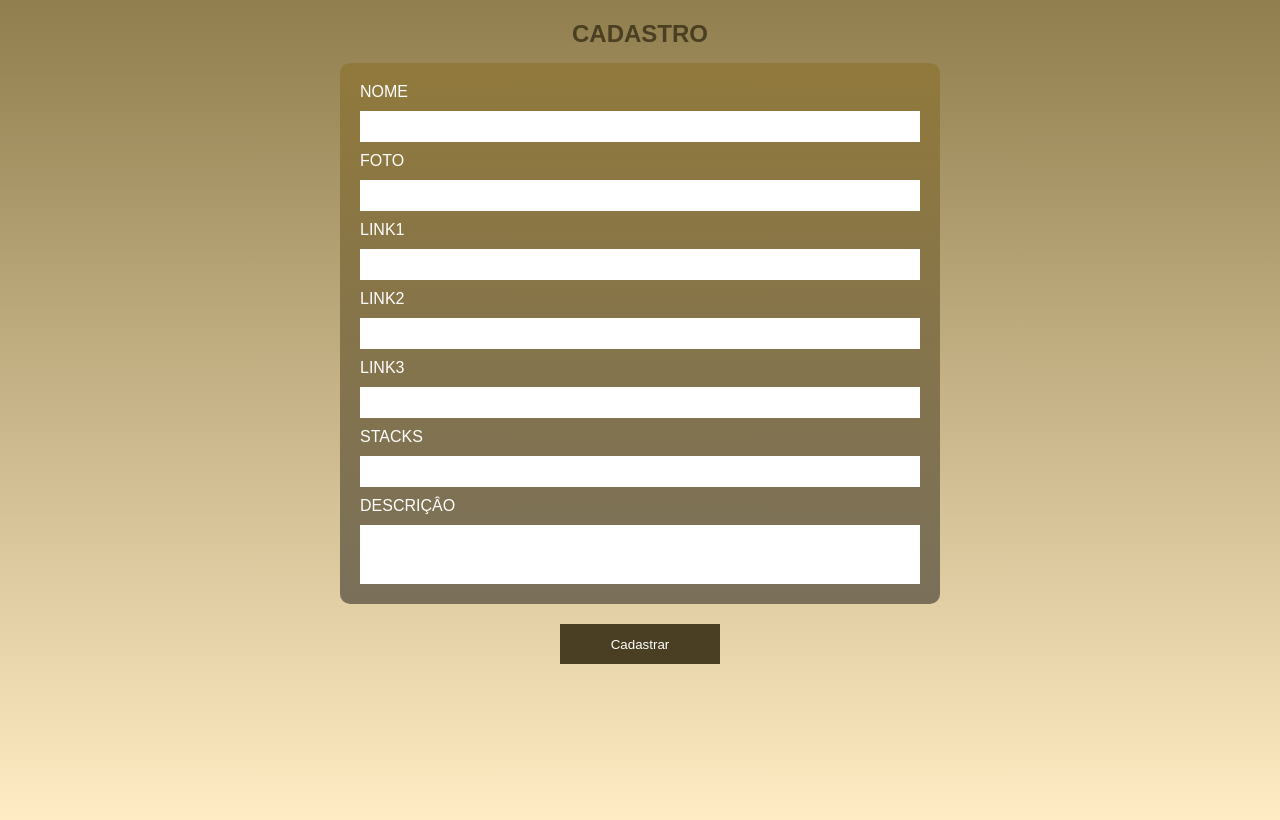
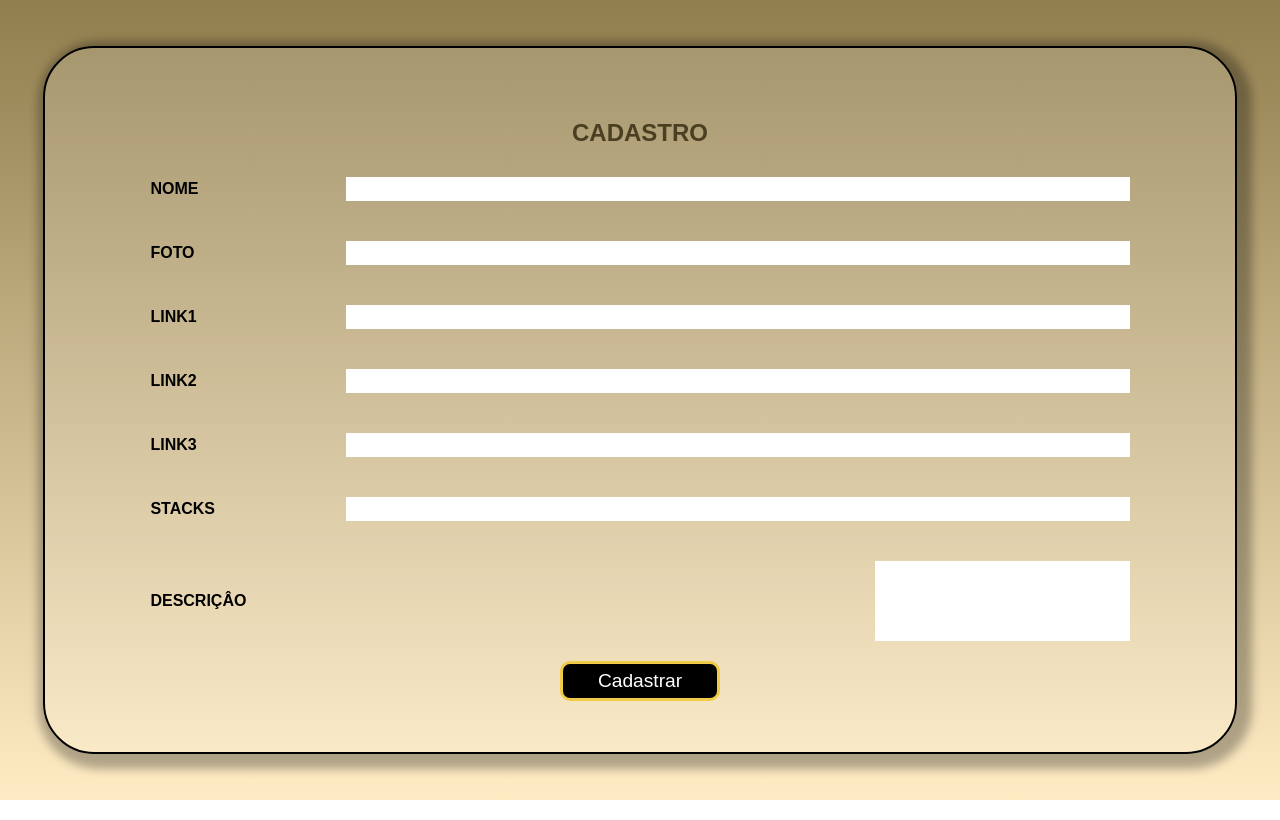
Before and after one commit to PietroBucker/CTRL-ALT-YOURLIFE, a plain HTML site: page src/html/cadastro.html in a window 1280 px wide. Drawn offline with Linux system fonts and the light colour scheme.

Commit message:
estilizado cadastro, e footer

```diff
--- a/src/css/cadastro.css
+++ b/src/css/cadastro.css
@@ -14,35 +14,45 @@ section {
     height: 100vh;
     display: flex;
     flex-direction: column;
-    padding-top: 20px;
+    margin: auto;
 }
 
 .title {
     text-align: center;
-    margin-bottom: 15px;
+    margin-top: 20px;
+    margin-bottom: 10px;
     color: #4a3f22;
 }
 
 .form-content {
+    background-color: rgba(255, 255, 255, 0.15);
+    box-shadow: 5px 5px 10px 10px rgba(0, 0, 0, 0.295);
+    margin: auto;
+    padding: 4%;
+    width: 85%;
+    border: 2px solid black;
+    border-radius: 4vw;
     display: flex;
     flex-direction: column;
-    padding: 20px;
-    width: 100%;
-    max-width: 560px;
-    margin: 0 auto 20px;
-    gap: 10px;
-    border-radius: 10px;
-    background: linear-gradient(#91793c, rgb(122, 112, 90));
+    /* flex-wrap: wrap; */
+    justify-content: space-around;
+    /* align-items: center;  */
+
 }
+
+
 
 .action {
     width: 160px;
     height: 40px;
-    background-color: #4a3f22;
+    background-color: black;
+    border: 3px solid #F0CB47;
+    border-radius: 10px;
     color: #ffffff;
     margin: 0 auto;
     cursor: pointer;
     transition: all 0.3s ease 0s;
+    font-size: larger;
 }
 
 button:hover {
@@ -50,14 +60,24 @@ button:hover {
 }
 
 label {
-    color: white;
+    width: 90%;
+    color: rgb(0, 0, 0);
+    font-weight: bolder;
+    display: flex;
+    justify-content: space-between;
+    margin-top: 2vh;
+    margin: auto;
+    padding: 20px;
+    align-items: center;
 }
 
 input {
-    padding: 8px;
+   width: 80%;
+   align-items: center;
+   height: 3vh;
 }
 
 textarea {
     resize: none;
-    height: 59px;
+    height: 10vh;
 }
--- a/src/css/index.css
+++ b/src/css/index.css
@@ -55,7 +55,13 @@ section {
 }
 
 footer {
+    text-align: center;
+    padding: 3vh;
     border-top: 2px solid #F0CB47;
     background-image: linear-gradient(black, rgb(80, 80, 80));
 
 }
+
+footer p {
+    margin-top: 1vh;
+}
--- a/src/css/perfils.css
+++ b/src/css/perfils.css
@@ -32,6 +32,8 @@ section {
     justify-content: space-between;
     width: 100%;
     height: 100%;
+    padding-bottom: 5vh;
+
 }
 
 .perfil {
@@ -44,6 +46,9 @@ section {
     border-radius: 4vw;
     flex-direction: column;
     flex-wrap: wrap;
+    margin-top: 5vh;
+
+
 }
 
 .contatos-content {
--- a/src/css/sobre.css
+++ b/src/css/sobre.css
@@ -36,8 +36,17 @@ body {
     background: linear-gradient(#917E4E, rgb(255, 241, 202));
     width: 100vw;
     height: 100vh;
+    display: flex;
+    align-items: center;
+    text-align: justify;
+    font-size: medium;
 }
-
+h2 {
+    margin-bottom: 3vh;
+}
+p {
+    margin-top: 2vh;
+}
 .content {
     background-color: rgba(255, 255, 255, 0.150);
     box-shadow: 5px 5px 10px 10px rgba(0, 0, 0, 0.295);
--- a/src/html/cadastro.html
+++ b/src/html/cadastro.html
@@ -11,30 +11,44 @@
 
 <body>
     <section>
+        <form class="form-content">
             <h1 class="title">CADASTRO</h1>
-        <form class="form-content">
-            <label for="name">NOME</label>
+            <label for="name">NOME
                 <input name="name" type="text">
+            </label>
 
-            <label for="foto">FOTO</label>
+            <label for="foto">FOTO
+
                 <input name="foto" type="text">
+            </label>
 
-            <label for="link1">LINK1</label>
+            <label for="link1">LINK1
+
                 <input name="link1" type="text">
+            </label>
 
-            <label for="link2">LINK2</label>
+            <label for="link2"><span>LINK2</span>
+
                 <input name="link2" type="text">
+            </label>
 
-            <label for="link3">LINK3</label>
+            <label for="link3">LINK3
+
                 <input name="link3" type="text">
+            </label>
 
-            <label for="stacks">STACKS</label>
+            <label for="stacks">STACKS
+
                 <input name="stacks" type="text">
+            </label>
 
-            <label for="descricao">DESCRIÇÂO</label>
+            <label for="descricao"><span>DESCRIÇÂO</span>
+
                 <textarea name="descricao" id="" cols="30" rows="10"></textarea>
+            </label>
+            <button type="button" class="action">Cadastrar</button>
         </form>
-        <button type="button" class="action">Cadastrar</button>
     </section>
 </body>
+
 </html>
```
Also changed, not shown: src/html/Sobre.html (+23 -6 lines). Lines whose indentation alone changed are shown as unchanged.
